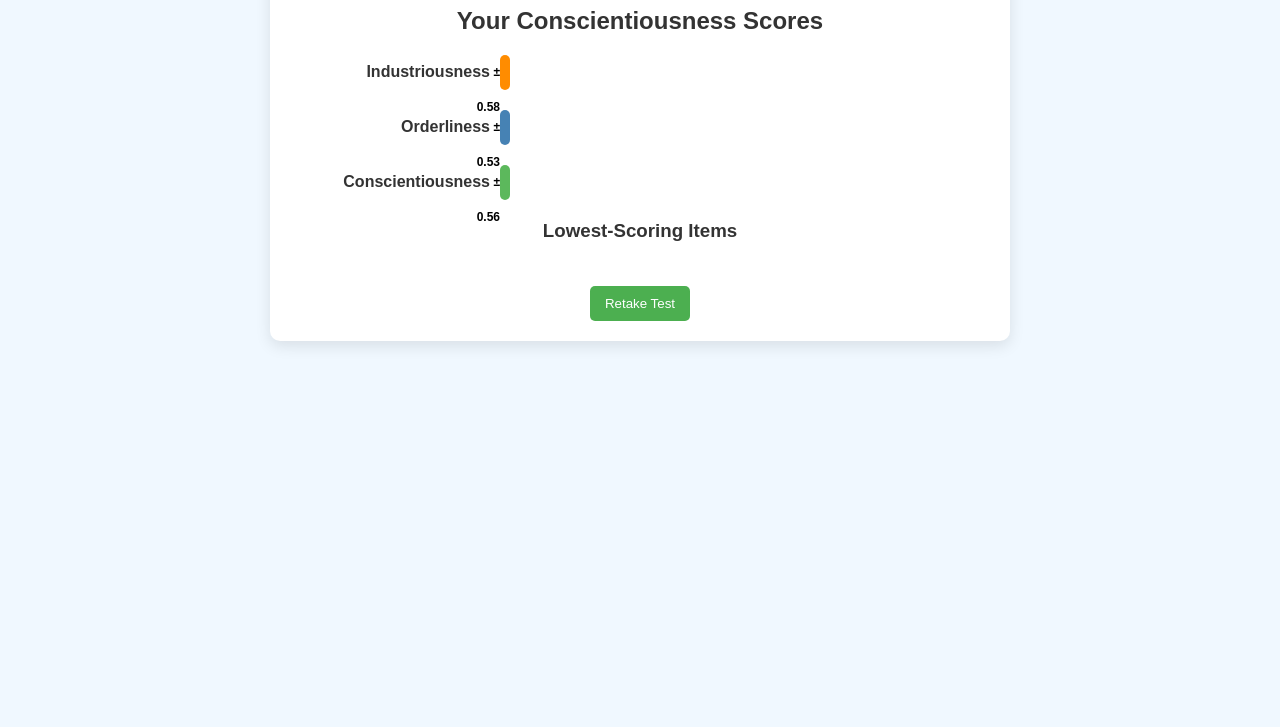
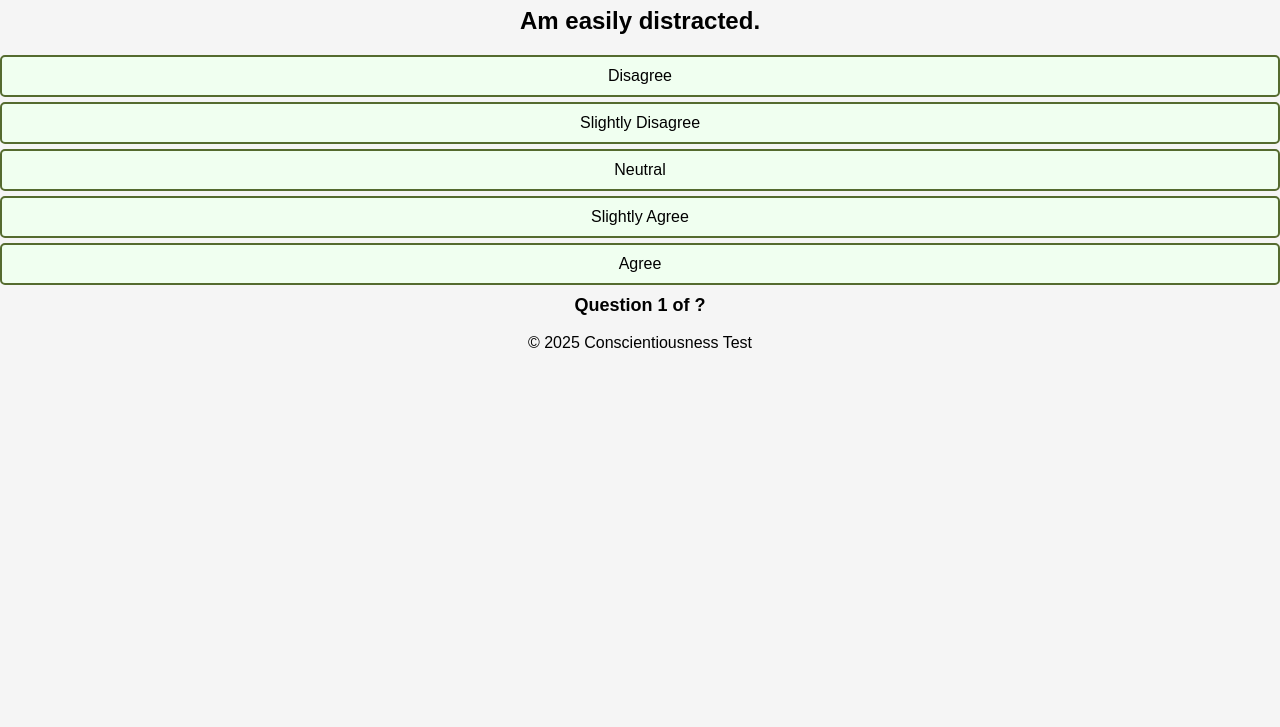
Before and after one commit to da-kastle/code-mexamonki, a plain HTML site: page results.html in a window 1280 px wide. Shown: the part 73-800 px from the top of the page. Drawn offline with Linux system fonts and the light colour scheme.

Commit message:
Update results.html

```diff
--- a/results.html
+++ b/results.html
@@ -1,129 +1,34 @@
 <!DOCTYPE html>
 <html lang="en">
 <head>
-    <meta charset="UTF-8">
-    <meta name="viewport" content="width=device-width, initial-scale=1.0">
-    <title>Your Conscientiousness Results</title>
-    <style>
-        body { font-family: Arial, sans-serif; text-align: center; background-color: #f0f8ff; color: #333; }
-        .container { max-width: 700px; margin: 40px auto; background: #fff; padding: 20px; border-radius: 10px; box-shadow: 0 5px 15px rgba(0,0,0,0.1); }
-        .bar-container { display: flex; align-items: center; margin: 20px 0; }
-        .bar-label { width: 200px; text-align: right; padding-right: 10px; font-weight: bold; }
-        .bar { height: 35px; position: relative; text-align: right; line-height: 35px; padding-right: 10px; border-radius: 5px; }
-        .bar-text { position: absolute; left: 10px; color: white; font-weight: bold; }
-        .error-bar { position: absolute; right: 10px; color: black; font-size: 12px; font-weight: bold; }
-        .industriousness { background-color: #ff8c00; } /* Orange */
-        .orderliness { background-color: #4682B4; } /* Steel Blue */
-        .conscientiousness { background-color: #5cb85c; } /* Green */
-        button { padding: 10px 15px; background-color: #4CAF50; color: white; border: none; border-radius: 5px; cursor: pointer; margin-top: 25px; }
-        button:hover { background-color: #45a049; }
-    </style>
+  <meta charset="UTF-8" />
+  <meta name="viewport" content="width=device-width, initial-scale=1.0" />
+  <title>Conscientiousness Assessment</title>
+  <link rel="stylesheet" href="style.css" />
+  <script defer src="script.js"></script>
 </head>
 <body>
-
-<div class="container">
-    <h2>Your Conscientiousness Scores</h2>
-
-    <div class="bar-container">
-        <div class="bar-label">Industriousness</div>
-        <div class="bar industriousness" id="ind-bar"><span class="bar-text" id="ind-text"></span><span class="error-bar" id="ind-ci"></span></div>
+  <header>
+    <h1>Conscientiousness Assessment</h1>
+  </header>
+  <main>
+    <!-- Container for displaying the current question -->
+    <h2 id="question-text"></h2>
+    <!-- Answer buttons -->
+    <div class="button-container">
+      <button onclick="selectAnswer(1)">Disagree</button>
+      <button onclick="selectAnswer(2)">Slightly Disagree</button>
+      <button onclick="selectAnswer(3)">Neutral</button>
+      <button onclick="selectAnswer(4)">Slightly Agree</button>
+      <button onclick="selectAnswer(5)">Agree</button>
     </div>
-
-    <div class="bar-container">
-        <div class="bar-label">Orderliness</div>
-        <div class="bar orderliness" id="ord-bar"><span class="bar-text" id="ord-text"></span><span class="error-bar" id="ord-ci"></span></div>
-    </div>
-
-    <div class="bar-container">
-        <div class="bar-label">Conscientiousness</div>
-        <div class="bar conscientiousness" id="cons-bar"><span class="bar-text" id="cons-text"></span><span class="error-bar" id="cons-ci"></span></div>
-    </div>
-
-    <h3>Lowest-Scoring Items</h3>
-    <ul id="lowest-items"></ul>
-
-    <button onclick="window.location.href='index.html'">Retake Test</button>
-</div>
-
-<script>
-    // Normative data and test-retest reliabilities
-    const normData = {
-        Industriousness: { mean: 2.84, sd: 0.70, reliability: 0.82 },
-        Orderliness: { mean: 3.37, sd: 0.64, reliability: 0.82 },
-        Conscientiousness: { mean: 3.10, sd: 0.67, reliability: 0.82 }
-    };
-
-    function calculateZ(score, mean, sd) {
-        return (score - mean) / sd;
-    }
-
-    function calculatePercentile(z) {
-        return Math.round(0.5 * (1 + erf(z / Math.sqrt(2))) * 100);
-    }
-
-    function calculateCI(sd, reliability) {
-        return (1.96 * (sd * Math.sqrt(1 - reliability))).toFixed(2);
-    }
-
-    function erf(x) {
-        let sign = Math.sign(x);
-        x = Math.abs(x);
-        let a1 = 0.254829592, a2 = -0.284496736, a3 = 1.421413741, a4 = -1.453152027, a5 = 1.061405429, p = 0.3275911;
-        let t = 1 / (1 + p * x);
-        let y = 1 - ((((a5*t + a4)*t + a3)*t + a2)*t*a1*Math.exp(-x*x));
-        return sign * y;
-    }
-
-    // Get user's scores from URL
-    const params = new URLSearchParams(window.location.search);
-    const indScore = parseFloat(params.get("ind"));
-    const ordScore = parseFloat(params.get("ord"));
-    const consScore = parseFloat(params.get("cons"));
-    const lowestItems = JSON.parse(decodeURIComponent(params.get("lowest")));
-
-    // Compute z-scores, percentiles, and CIs
-    const indZ = calculateZ(indScore, normData.Industriousness.mean, normData.Industriousness.sd);
-    const ordZ = calculateZ(ordScore, normData.Orderliness.mean, normData.Orderliness.sd);
-    const consZ = calculateZ(consScore, normData.Conscientiousness.mean, normData.Conscientiousness.sd);
-
-    const indPercentile = calculatePercentile(indZ);
-    const ordPercentile = calculatePercentile(ordZ);
-    const consPercentile = calculatePercentile(consZ);
-
-    const indCI = calculateCI(normData.Industriousness.sd, normData.Industriousness.reliability);
-    const ordCI = calculateCI(normData.Orderliness.sd, normData.Orderliness.reliability);
-    const consCI = calculateCI(normData.Conscientiousness.sd, normData.Conscientiousness.reliability);
-
-    // Update UI
-    document.getElementById("ind-text").innerText = `${indPercentile}th percentile (z = ${indZ.toFixed(2)})`;
-    document.getElementById("ord-text").innerText = `${ordPercentile}th percentile (z = ${ordZ.toFixed(2)})`;
-    document.getElementById("cons-text").innerText = `${consPercentile}th percentile (z = ${consZ.toFixed(2)})`;
-
-    document.getElementById("ind-ci").innerText = `± ${indCI}`;
-    document.getElementById("ord-ci").innerText = `± ${ordCI}`;
-    document.getElementById("cons-ci").innerText = `± ${consCI}`;
-
-    function adjustBar(barId, zScore) {
-        let baseWidth = 50; // 50% width at z = 0
-        let width = baseWidth + (zScore * 15);
-        width = Math.min(Math.max(width, 10), 95); // Limit bar width between 10% and 95%
-        document.getElementById(barId).style.width = width + '%';
-    }
-
-    adjustBar("ind-bar", indZ);
-    adjustBar("ord-bar", ordZ);
-    adjustBar("cons-bar", consZ);
-
-    // Display lowest-scoring items
-    let lowestHTML = "";
-    lowestItems.forEach(item => {
-        let itemZ = calculateZ(item.score, normData.Conscientiousness.mean, normData.Conscientiousness.sd);
-        let itemPercentile = calculatePercentile(itemZ);
-        lowestHTML += `<li>${item.text}: ${item.score} (z = ${itemZ.toFixed(2)}, ${itemPercentile}th percentile)</li>`;
-    });
-
-    document.getElementById("lowest-items").innerHTML = lowestHTML;
-</script>
-
+    <!-- Progress information -->
+    <p id="progress">
+      Question <span id="current-question">1</span> of <span id="total-questions">?</span>
+    </p>
+  </main>
+  <footer>
+    <p>&copy; 2025 Conscientiousness Test</p>
+  </footer>
 </body>
 </html>
```
